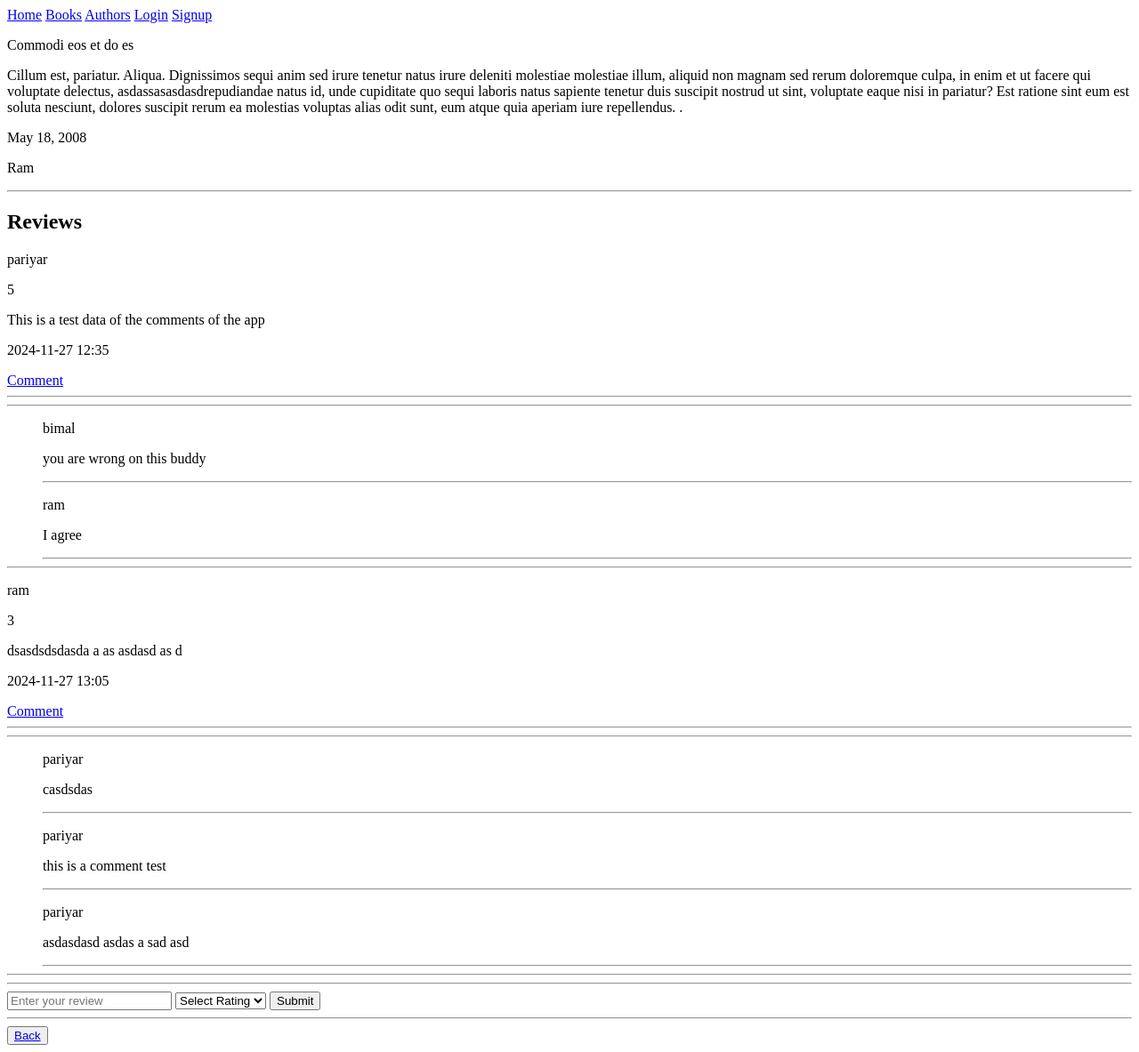
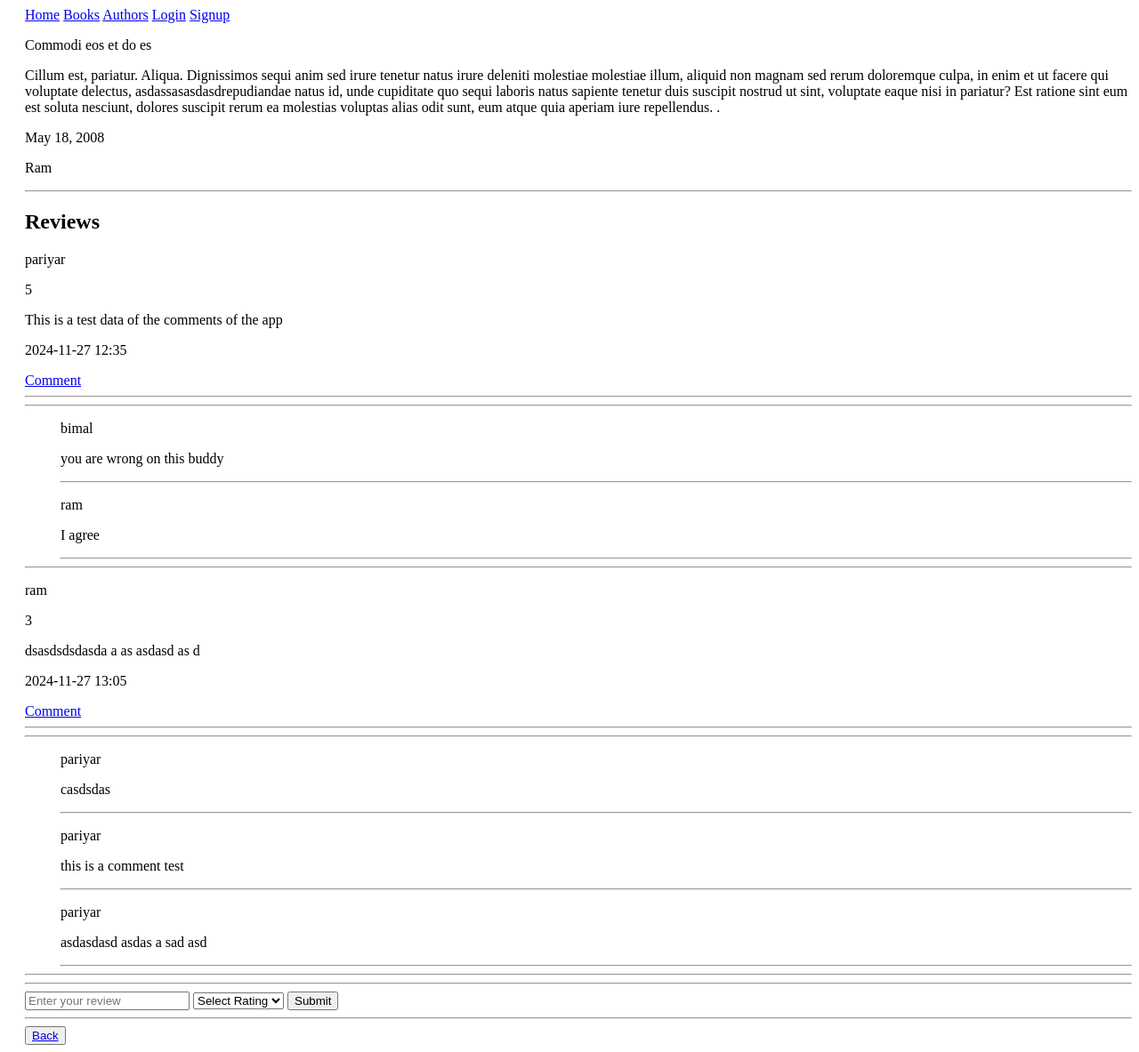
Before and after one commit to bmlpariyar/book_review_class-, a Django app: page /book_details/1 in a window 1280 px wide. Shown: the whole page at 89% size. Run offline with Django 5.2, Linux system fonts and the light colour scheme; data comes from the database, SQL or seed files in the repository.

Commit message:
check the beanch

```diff
--- a/BookReview/templates/base.html
+++ b/BookReview/templates/base.html
@@ -13,7 +13,7 @@
       {% endif %}
     </title>
   </head>
-  <body>
+  <body style="padding-left: 20px">
     {% include "nav.html" %}
     {% block content %}
     {% endblock content %}
```
